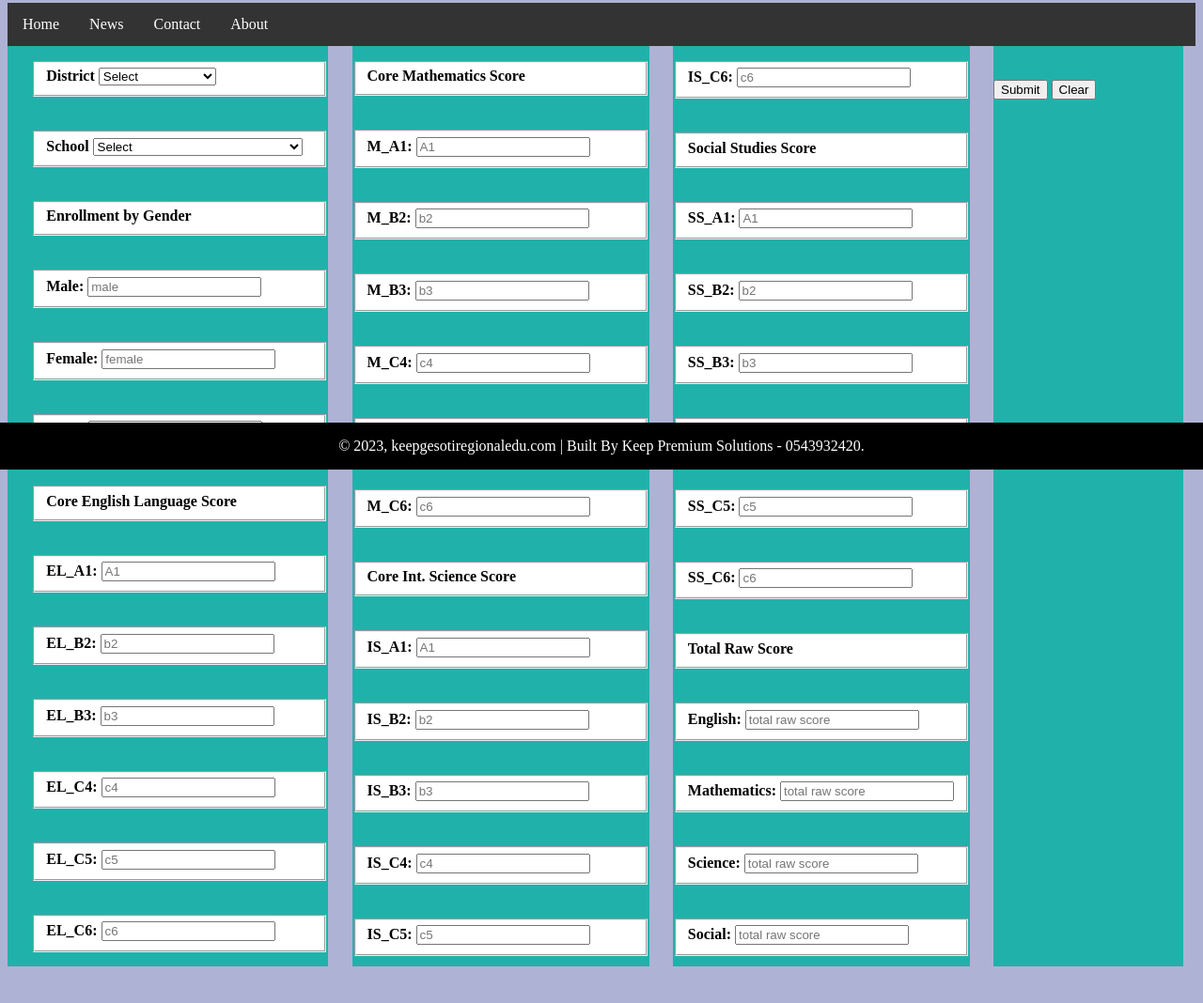
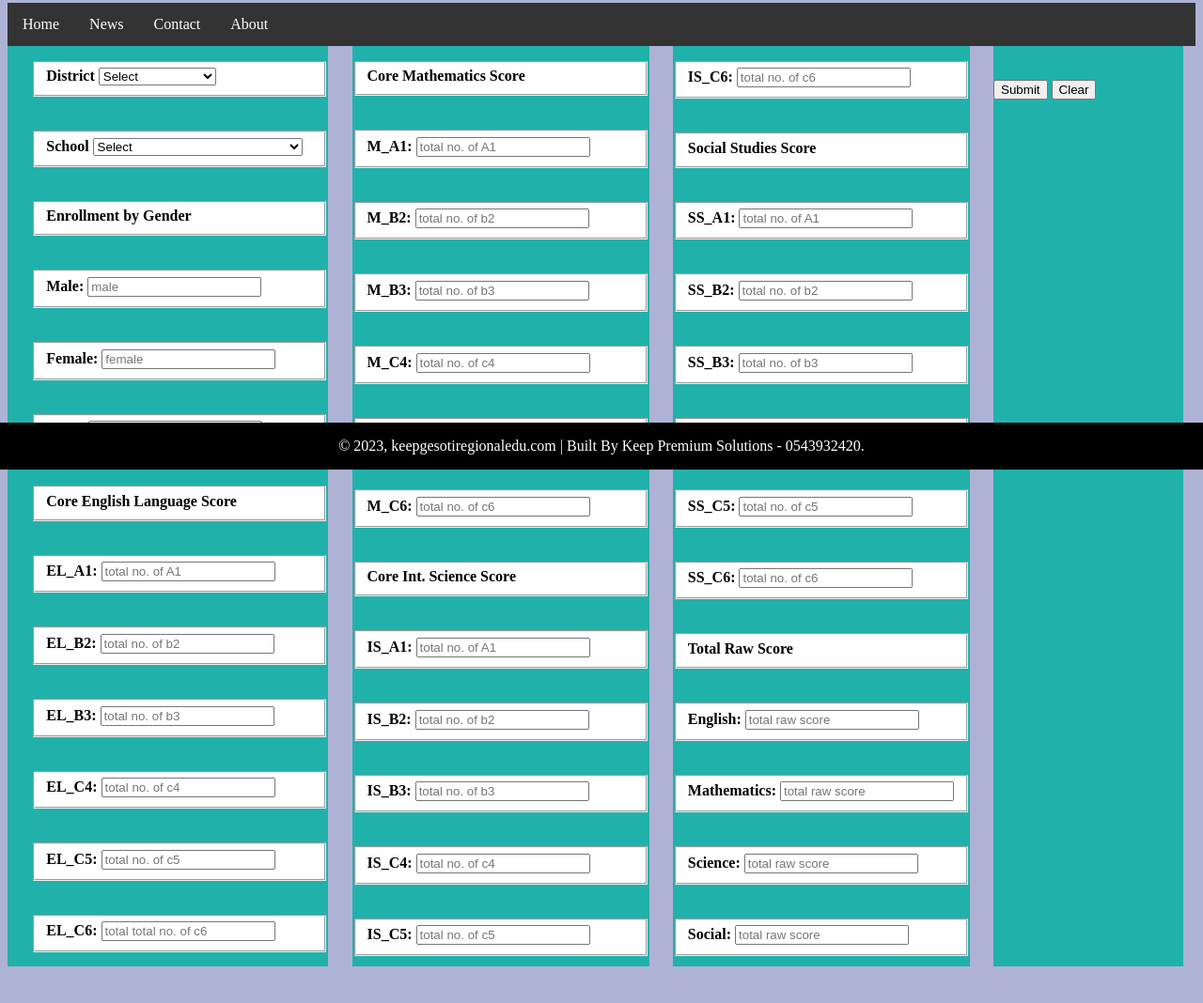
Before and after one commit to EdwinKetormanya/otireo-website, a plain HTML site: page index.html in a window 1280 px wide. Shown: the part 300-1368 px from the top of the page at 94% size. Drawn offline with Linux system fonts and the light colour scheme.

Commit message:
index.html

```diff
--- a/index.html
+++ b/index.html
@@ -168,22 +168,22 @@ li a:hover {
                   </fieldset> <br><br>
 
              <fieldset style="background-color:#ffffff"> <strong><label for="input_search">EL_A1:</label></strong>
-                <input type ="number" name="EL_A1"placeholder='A1'> </fieldset> <br><br>
+                <input type ="number" name="EL_A1"placeholder='total no. of A1'> </fieldset> <br><br>
 
              <fieldset style="background-color:#ffffff"> <strong><label for="input_search">EL_B2:</label></strong>
-               <input type ="number" name="EL_B2"placeholder='b2'> </fieldset> <br><br>
+               <input type ="number" name="EL_B2"placeholder='total no. of b2'> </fieldset> <br><br>
 
  <fieldset style="background-color:#ffffff"> <strong><label for="input_search">EL_B3:</label></strong>
-               <input type ="number" name="EL_B3"placeholder='b3'> </fieldset> <br><br>
+               <input type ="number" name="EL_B3"placeholder='total no. of b3'> </fieldset> <br><br>
 
              <fieldset style="background-color:#ffffff"> <strong><label for="input_search">EL_C4:</label></strong>
-               <input type ="number" name="EL_C4"placeholder='c4'> </fieldset> <br><br>
+               <input type ="number" name="EL_C4"placeholder='total no. of c4'> </fieldset> <br><br>
 
              <fieldset style="background-color:#ffffff"> <strong><label for="input_search">EL_C5:</label></strong>
-               <input type ="number" name="EL_C5"placeholder='c5'> </fieldset> <br><br>
+               <input type ="number" name="EL_C5"placeholder='total no. of c5'> </fieldset> <br><br>
 
              <fieldset style="background-color:#ffffff"> <strong><label for="input_search">EL_C6:</label></strong>
-                <input type ="number" name="EL_C6"placeholder='c6'> </fieldset> <br><br>
+                <input type ="number" name="EL_C6"placeholder='total total no. of c6'> </fieldset> <br><br>
 
 
 
@@ -205,22 +205,22 @@ li a:hover {
                   </fieldset> <br><br>
 
             <fieldset style="background-color:#ffffff"> <strong><label for="input_search">M_A1:</label></strong>
-                <input type ="number" name="M_A1"placeholder='A1'> </fieldset> <br><br>
+                <input type ="number" name="M_A1"placeholder='total no. of A1'> </fieldset> <br><br>
 
              <fieldset style="background-color:#ffffff"> <strong><label for="input_search">M_B2:</label></strong>
-               <input type ="number" name="M_B2"placeholder='b2'> </fieldset> <br><br>
+               <input type ="number" name="M_B2"placeholder='total no. of b2'> </fieldset> <br><br>
 
  <fieldset style="background-color:#ffffff"> <strong><label for="input_search">M_B3:</label></strong>
-               <input type ="number" name="M_B3"placeholder='b3'> </fieldset> <br><br>
+               <input type ="number" name="M_B3"placeholder='total no. of b3'> </fieldset> <br><br>
 
              <fieldset style="background-color:#ffffff"> <strong><label for="input_search">M_C4:</label></strong>
-               <input type ="number" name="M_C4"placeholder='c4'> </fieldset> <br><br>
+               <input type ="number" name="M_C4"placeholder='total no. of c4'> </fieldset> <br><br>
 
              <fieldset style="background-color:#ffffff"> <strong><label for="input_search">M_C5:</label></strong>
-               <input type ="number" name="M_C5"placeholder='c5'> </fieldset> <br><br>
+               <input type ="number" name="M_C5"placeholder='total no. of c5'> </fieldset> <br><br>
 
              <fieldset style="background-color:#ffffff"> <strong><label for="input_search">M_C6:</label></strong>
-                <input type ="number" name="M_C6"placeholder='c6'> </fieldset> <br><br>
+                <input type ="number" name="M_C6"placeholder='total no. of c6'> </fieldset> <br><br>
 
 
 
@@ -228,19 +228,19 @@ li a:hover {
                   </fieldset> <br><br>
 
               <fieldset style="background-color:#ffffff"> <strong><label for="input_search">IS_A1:</label></strong>
-                <input type ="number" name="IS_A1"placeholder='A1'> </fieldset> <br><br>
+                <input type ="number" name="IS_A1"placeholder='total no. of A1'> </fieldset> <br><br>
 
              <fieldset style="background-color:#ffffff"> <strong><label for="input_search">IS_B2:</label></strong>
-               <input type ="number" name="IS_B2"placeholder='b2'> </fieldset> <br><br>
+               <input type ="number" name="IS_B2"placeholder='total no. of b2'> </fieldset> <br><br>
 
  <fieldset style="background-color:#ffffff"> <strong><label for="input_search">IS_B3:</label></strong>
-               <input type ="number" name="IS_B3"placeholder='b3'> </fieldset> <br><br>
+               <input type ="number" name="IS_B3"placeholder='total no. of b3'> </fieldset> <br><br>
 
              <fieldset style="background-color:#ffffff"> <strong><label for="input_search">IS_C4:</label></strong>
-               <input type ="number" name="IS_C4"placeholder='c4'> </fieldset> <br><br>
+               <input type ="number" name="IS_C4"placeholder='total no. of c4'> </fieldset> <br><br>
 
              <fieldset style="background-color:#ffffff"> <strong><label for="input_search">IS_C5:</label></strong>
-               <input type ="number" name="IS_C5"placeholder='c5'> </fieldset> <br><br>
+               <input type ="number" name="IS_C5"placeholder='total no. of c5'> </fieldset> <br><br>
 
 
 
@@ -258,29 +258,29 @@ li a:hover {
                 <p>
 
  <fieldset style="background-color:#ffffff"> <strong><label for="input_search">IS_C6:</label></strong>
-                <input type ="number" name="IS_C6"placeholder='c6'> </fieldset> <br><br>
+                <input type ="number" name="IS_C6"placeholder='total no. of c6'> </fieldset> <br><br>
 
 
    <fieldset style="background-color:#ffffff"> <strong><label for="input_search">Social Studies Score</label></strong>
                   </fieldset> <br><br>
 
               <fieldset style="background-color:#ffffff"> <strong><label for="input_search">SS_A1:</label></strong>
-                <input type ="number" name="SS_A1"placeholder='A1'> </fieldset> <br><br>
+                <input type ="number" name="SS_A1"placeholder='total no. of A1'> </fieldset> <br><br>
 
              <fieldset style="background-color:#ffffff"> <strong><label for="input_search">SS_B2:</label></strong>
-               <input type ="number" name="SS_B2"placeholder='b2'> </fieldset> <br><br>
+               <input type ="number" name="SS_B2"placeholder='total no. of b2'> </fieldset> <br><br>
 
  <fieldset style="background-color:#ffffff"> <strong><label for="input_search">SS_B3:</label></strong>
-               <input type ="number" name="SS_B3"placeholder='b3'> </fieldset> <br><br>
+               <input type ="number" name="SS_B3"placeholder='total no. of b3'> </fieldset> <br><br>
 
              <fieldset style="background-color:#ffffff"> <strong><label for="input_search">SS_C4:</label></strong>
-               <input type ="number" name="SS_C4"placeholder='c4'> </fieldset> <br><br>
+               <input type ="number" name="SS_C4"placeholder='total no. of c4'> </fieldset> <br><br>
 
              <fieldset style="background-color:#ffffff"> <strong><label for="input_search">SS_C5:</label></strong>
-               <input type ="number" name="SS_C5"placeholder='c5'> </fieldset> <br><br>
+               <input type ="number" name="SS_C5"placeholder='total no. of c5'> </fieldset> <br><br>
 
              <fieldset style="background-color:#ffffff"> <strong><label for="input_search">SS_C6:</label></strong>
-                <input type ="number" name="SS_C6"placeholder='c6'> </fieldset> <br><br>
+                <input type ="number" name="SS_C6"placeholder='total no. of c6'> </fieldset> <br><br>
 
 
                 <fieldset style="background-color:#ffffff"> <strong><label for="input_search">Total Raw Score</label></strong>
```
